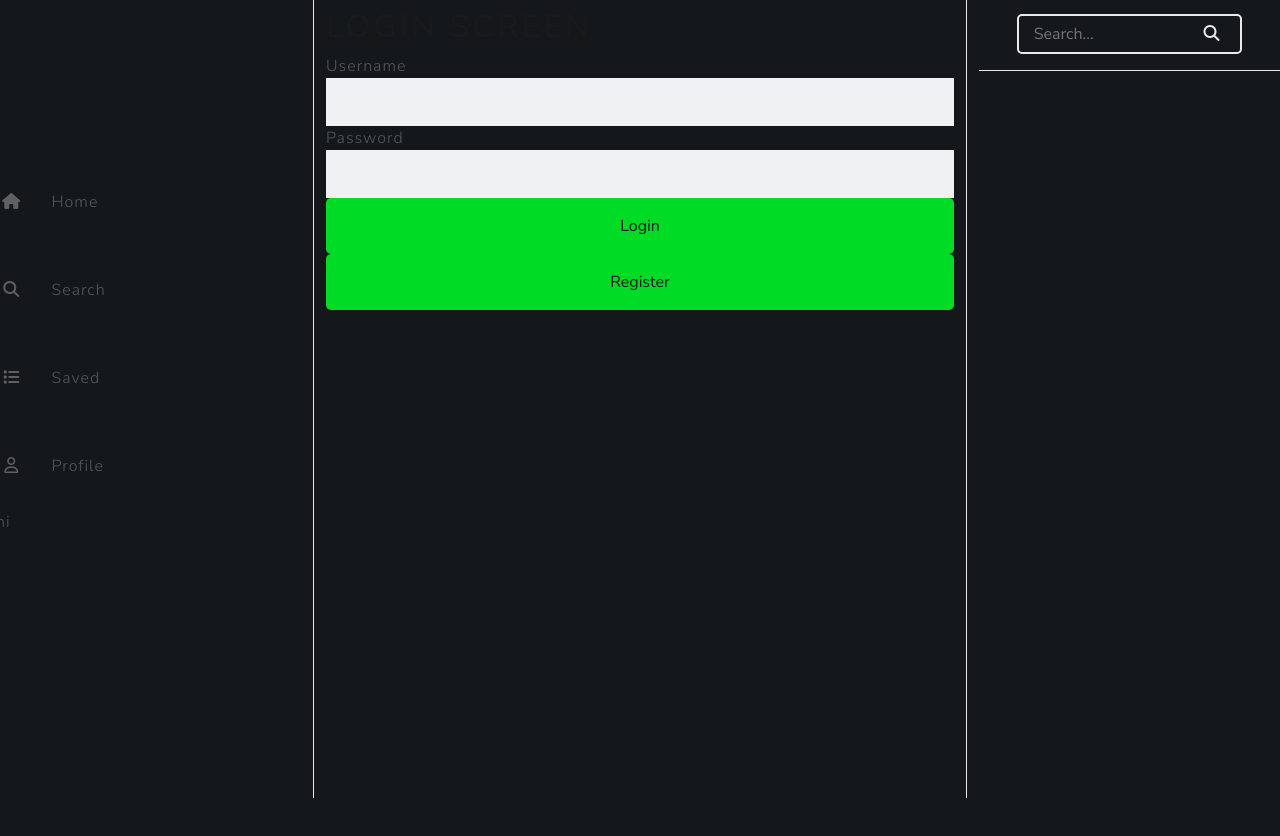
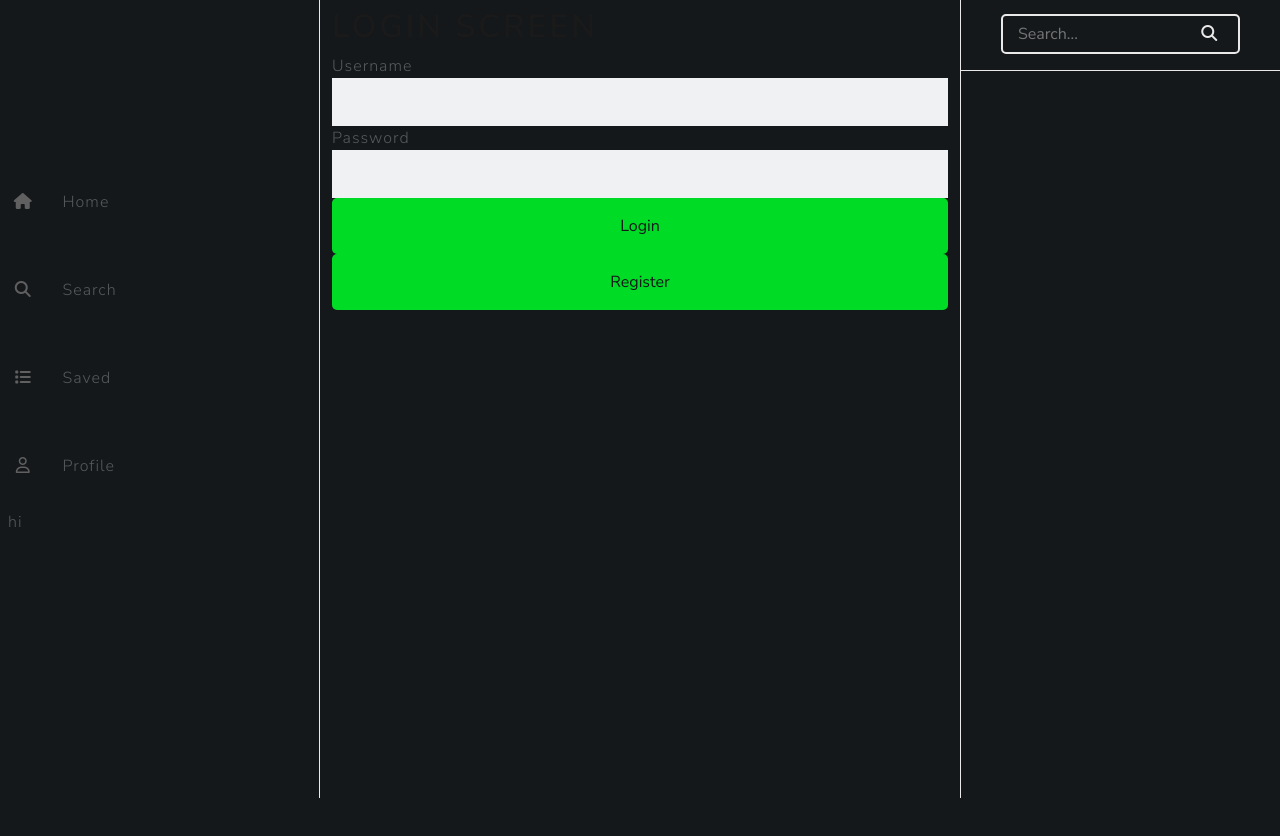
Before and after one commit to toucanfoosh/cs5610-finalproject, a React (Create React App) app: page /login in a window 1280 px wide. Shown: the top 836 px of the page. Built offline with nearby package versions, Linux system fonts and the light colour scheme; no server answers.

Commit message:
more fixes

```diff
--- a/src/home/index.js
+++ b/src/home/index.js
@@ -35,7 +35,7 @@ const HomeComponent = () => {
                         {posts.map((post) => (
                             <PostItem post={post} />
                         ))}
-                        <div className="sf-test" />
+                        {/* <div className="sf-test" /> */}
                     </div>
                 }
             </div>
--- a/src/index.css
+++ b/src/index.css
@@ -88,9 +88,3 @@ body {
     border-left: 1px solid var(--secondary);
     top: 0;
 }
-
-.sf-mobile-navbar {
-    border-top: var(--secondary) 1px solid;
-    padding: 10px;
-    background-color: var(--primary);
-}
--- a/src/index.js
+++ b/src/index.js
@@ -8,8 +8,8 @@ import '@fortawesome/fontawesome-free/css/all.min.css'
 const root = ReactDOM.createRoot(document.getElementById('root'));
 root.render(
   <React.StrictMode>
-    {/* <div class="container-fluid"> */}
+    <div class="container-fluid sf-bg-primary">
       <App />
-    {/* </div> */}
+    </div>
   </React.StrictMode>
 );
--- a/src/side-bar/index.css
+++ b/src/side-bar/index.css
@@ -43,4 +43,6 @@
 .sf-searchbar-container {
     border-bottom: 1px var(--secondary) solid;
     background-color: var(--primary);
+    width: calc(100% + 24px);
+    margin-left: -12px;
 }
```
